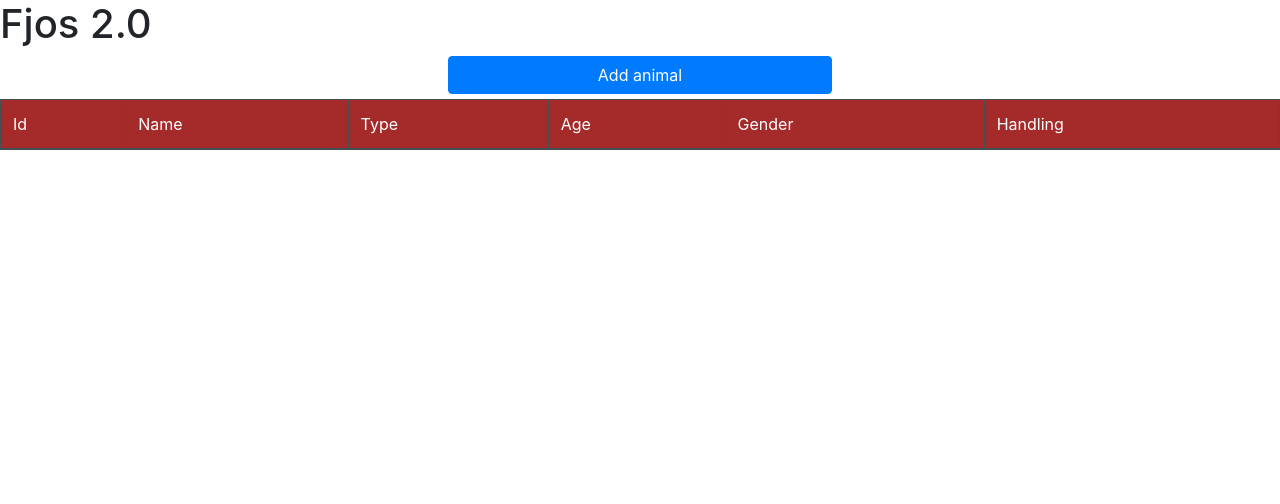
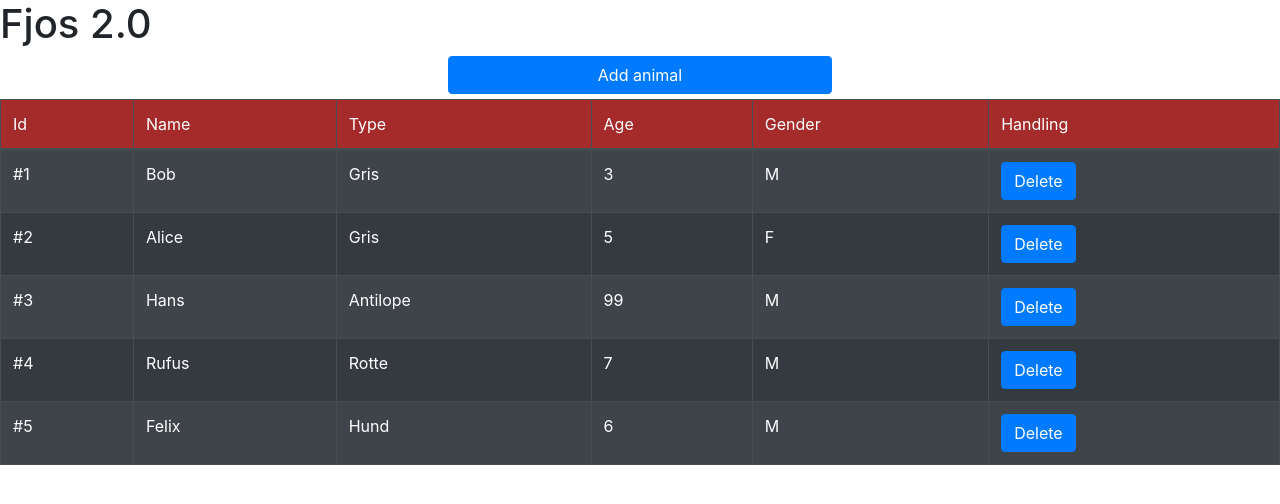
Before and after one commit to FabianFoss/fjos, a React (Create React App) app: page / in a window 1280 px wide. Shown: the top 504 px of the page. Built offline with nearby package versions, Linux system fonts and the light colour scheme.

Commit message:
dont remember what my last change was - somethingin Fjos.js at least

```diff
--- a/src/Fjos.js
+++ b/src/Fjos.js
@@ -20,7 +20,7 @@ function Farm () {
     let myObject = {}
     myObject.name = "abc"
 
-    const animal = {
+    let animal = {
         "id": globalId,
         "name": "",
         "gender": "M",
@@ -30,12 +30,12 @@ function Farm () {
 
     const handleShow = () => setShow(!show)
 
-    /*useEffect (() => {
+    useEffect (() => {
         console.log('useffect')
-        /setAnimalList(animals.map(animal => {
+        setAnimalList(animals.map(animal => {
             return animal
             }))
-        }, [])*/
+        }, [])
 
     const addAminal = () => {
         setAnimalList([...allAnimals, animal])
```
